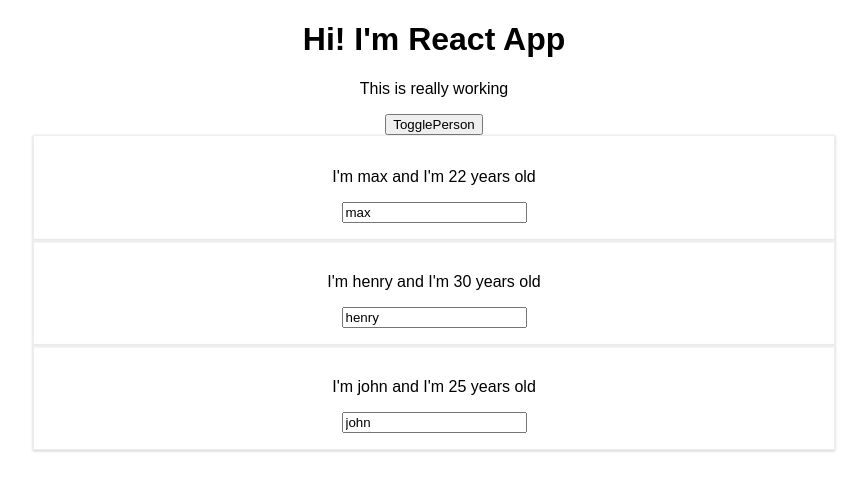
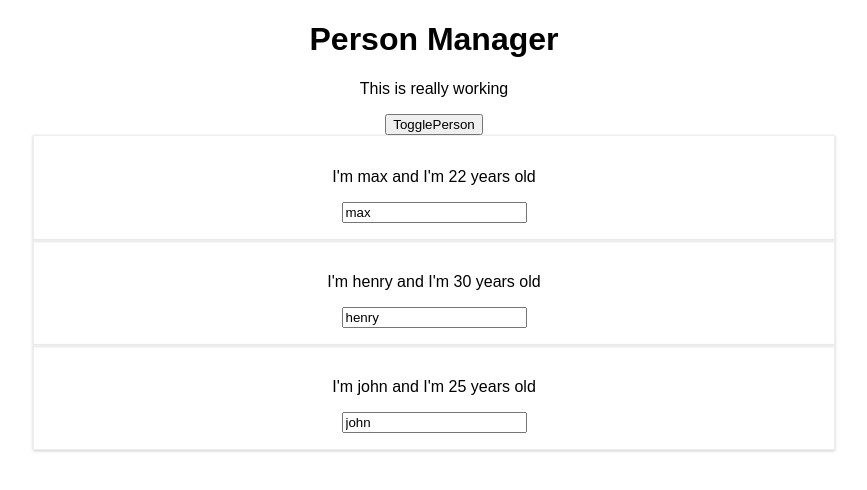
Before and after one commit to pawan6783/reactjs, a React (Create React App) app in the folder demo-project/: page / in a window 1280 px wide. Shown: the top 490 px of the page, without its empty margins (206-1073 px from the left). Built offline with nearby package versions, Linux system fonts and the light colour scheme.

Commit message:
component life cycles are added

```diff
--- a/demo-project/src/components/Cockpit/Cockpit.js
+++ b/demo-project/src/components/Cockpit/Cockpit.js
@@ -3,7 +3,7 @@
 const Cockpit = props => {
     return(
         <div>
-            <h1>Hi! I'm React App</h1>
+            <h1>{props.title}</h1>
             <p>This is really working</p>
             <button
                 onClick = {props.clicked}
--- a/demo-project/src/components/Persons/Person/Person.js
+++ b/demo-project/src/components/Persons/Person/Person.js
@@ -1,7 +1,8 @@
 import React from 'react';
 import './Person.css';
 const person = props => {
-return (
+    console.log("[Person.js] rendering...");
+    return (
     <div className="Person">
         <p onClick={props.click}>I'm {props.name} and I'm {props.age} years old</p>
         <p>{props.children}</p>
--- a/demo-project/src/components/Persons/Persons.js
+++ b/demo-project/src/components/Persons/Persons.js
@@ -1,6 +1,8 @@
 import React from 'react';
 import Person from './Person/Person'
-const Persons = props => props.persons.map((person,index) => {
+const Persons = props => {
+    console.log("[Persons.js] rendering");
+    return props.persons.map((person,index) => {
         return(
           <Person
           key = {person.id}
@@ -10,5 +12,7 @@
           click = {() => {props.clicked(index)}} />
         )
     });
+}
+
 
 export default Persons;
--- a/demo-project/src/containers/App.js
+++ b/demo-project/src/containers/App.js
@@ -4,6 +4,11 @@
 import Cockpit from '../components/Cockpit/Cockpit'
 
 class App extends Component {
+
+  constructor(props){
+    super(props);
+    console.log("[App.js] constructor");
+  }
 
   state = {
     persons: [
@@ -13,6 +18,11 @@
     ],
     otherState: 'some other state',
     showPerson: true
+  }
+
+  static getDerivedStateFromProps(props,state){
+    console.log("[App.js] getDerivedStateFromProps");
+    return state;
   }
 
 
@@ -63,6 +73,8 @@
 
     // }
 
+    console.log("[App.js] render");
+
     let persons = null;
 
     if(this.state.showPerson){
@@ -81,6 +93,7 @@
 
       <div className="App">
         <Cockpit
+          title = {this.props.appTitle}
           showPersons = {this.state.showPerson}
           persons = {this.state.persons}
           clicked = {this.toggleNameHandler}
@@ -92,6 +105,14 @@
 
     );
   }
+
+  componentWillMount(){
+    console.log("[App.js] componentWillMount");
+  }
+
+  componentDidMount(){
+    console.log("[App.js] componentDidMount");
+  }
 }
 
 export default App;
--- a/demo-project/src/index.js
+++ b/demo-project/src/index.js
@@ -6,7 +6,7 @@
 
 ReactDOM.render(
   <React.StrictMode>
-    <App />
+    <App appTitle="Person Manager"/>
   </React.StrictMode>,
   document.getElementById('root')
 );
```
